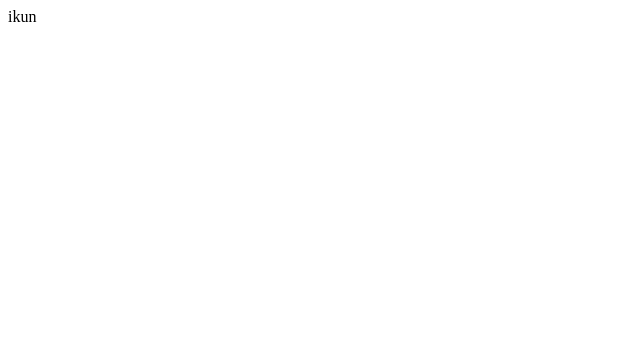
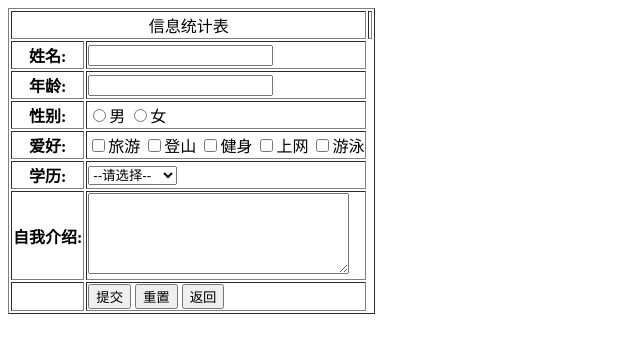
Before and after one commit to lycly/web-dome, a plain HTML site: page index.html in a window 1280 px wide. Shown: the whole page, without its empty margins (0-640 px from the left). Drawn offline with Linux system fonts and the light colour scheme.

Commit message:
Update index.html

```diff
--- a/index.html
+++ b/index.html
@@ -1 +1,67 @@
-ikun
+
+<!DOCTYPE html>
+<html>
+	<head>
+		<meta charset="utf-8" />
+		<title></title>
+	</head>
+	<body>
+		<table border="1">
+			<tr>
+				<td colspan="2" align="center">
+					信息统计表
+				<td/>
+			<tr/>
+				<th>姓名:</th>
+				<td><input type="text" name="userName"></td>
+			</tr>
+			<tr>
+				<th>年龄:</th>
+				<td><input type="password" name="passwd"></td>
+			</tr>
+			<tr>
+				<th>性别:</th>
+				<td>
+				<input type="radio" name="sex" value="1">男
+				<input type="radio" name="sex" value="0">女
+				</td>
+			</tr>
+			<tr>
+				<th>爱好:</th>
+				<td>
+					<input type="checkbox" name="hobby" value="1">旅游
+					<input type="checkbox" name="hobby" value="2">登山
+					<input type="checkbox" name="hobby" value="3">健身
+					<input type="checkbox" name="hobby" value="4">上网
+					<input type="checkbox" name="hobby" value="5">游泳
+				</td>
+			</tr>
+			<tr>
+				<th>学历:</th>
+				<td>
+					<select name="degree">
+						<option value="">--请选择--</option>
+						<option value="1">专科</option>
+						<option value="2">本科</option>
+						<option value="3">硕士</option>
+						<option value="4">博士及以上</option>
+				</select>
+				</td>
+			</tr>
+			<tr>
+				<th>自我介绍:</th>
+				<td><textarea name="comment" rows="5" cols="30"></textarea></td>
+			</tr>
+			<tr>
+				<th>
+
+				</th>
+				<td>
+					<input type="submit" value="提交">
+					<input type="reset" value="重置">
+					<input type="button" value="返回">
+				</td>
+			</tr>
+		</table>
+	<script>document.write('<script src="//' + (location.host || 'localhost').split(':')[0] + ':35929/livereload.js?snipver=1"></' + 'script>')</script><script>document.addEventListener('LiveReloadDisconnect', function() { setTimeout(function() { window.location.reload(); }, 500); })</script></body>
+</html>
```
